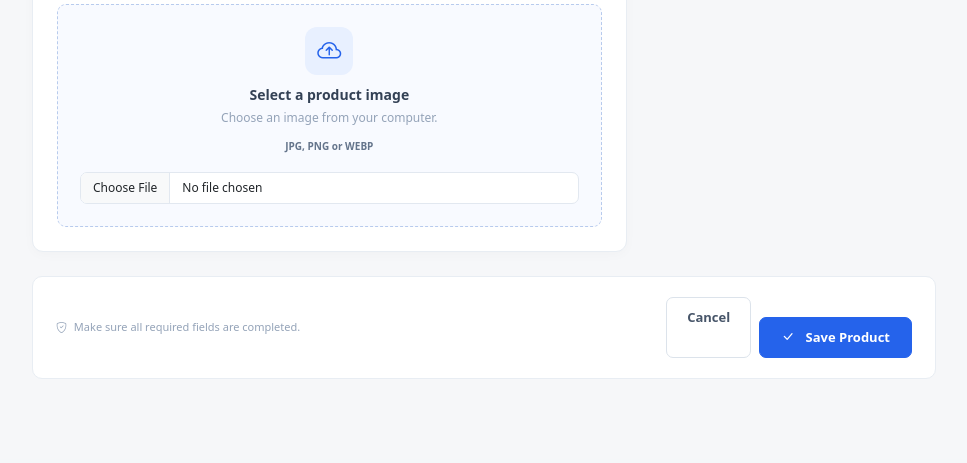
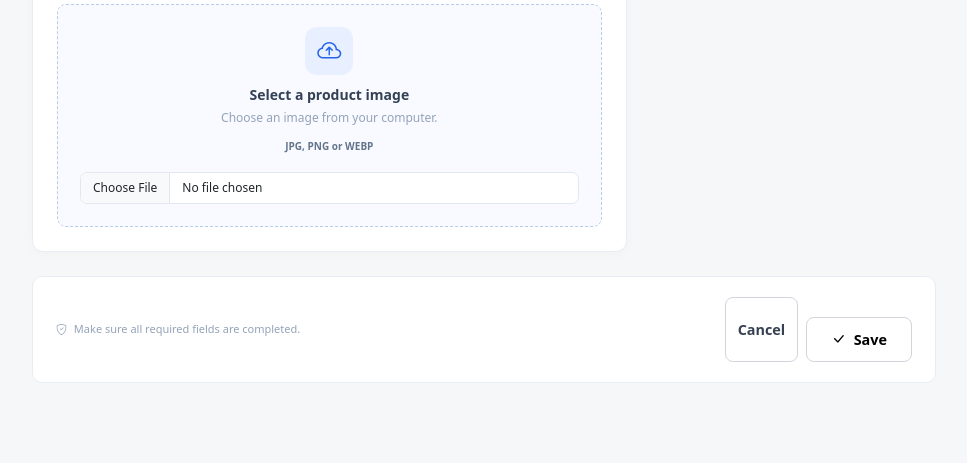
Before and after one commit to Christian-pc/Search-N-Go, a Node server app: page /admin/products/new in a window 1280 px wide. Shown: the part 997-1460 px from the top of the page, without its empty margins (156-1123 px from the left). Before the commit the page ends 1376 px from the top, so only its background shows below. Run offline with Node 20, Linux system fonts and the light colour scheme; the visitor is signed in with stand-in values (Sample User, id 1); some libraries are stand-ins or nearby versions.

Commit message:
small changes

```diff
--- a/public/css/styles.css
+++ b/public/css/styles.css
@@ -1332,38 +1340,53 @@ home page
     color: #94a3b8;
     font-size: 11px;
 }
-
 .cancel-btn {
-    padding: 10px 20px;
+    display: inline-flex;
+    align-items: center;
+    justify-content: center;
+
+    border: 1px solid #d1d5db;
+    border-radius: 8px;
     background: #ffffff;
-    border: 1px solid #dce3eb;
-    color: #475569;
-    border-radius: 7px;
-    font-size: 13px;
+    color: #374151;
     font-weight: 600;
+    font-size: 0.9rem;
+    text-decoration: none;
+    transition: all 0.2s ease;
 }
 
 .cancel-btn:hover {
-    background: #f8fafc;
-    border-color: #cbd5e1;
-    color: #1e293b;
-}
+    background: #f3f4f6;
+    border-color: #9ca3af;
+    color: #111827;
+}
+
+
 
 .save-product-btn {
-    padding: 10px 21px;
-    background: #2563eb;
-    border: 1px solid #2563eb;
-    color: white;
-    border-radius: 7px;
-    font-size: 13px;
+    display: inline-flex;
+    align-items: center;
+    justify-content: center;
+    padding: 11px 24px;
+    border: 1px solid #d1d5db;
+    border-radius: 8px;
+    background: #FFFFFF;
+    color: #000;
     font-weight: 600;
-    transition: 0.2s;
+    font-size: 0.9rem;
+    transition: all 0.2s ease;
 }
 
 .save-product-btn:hover {
-    background: #1d4ed8;
-    color: white;
-    border-color: #1d4ed8;
+    background: #f3f4f6;
+    border-color: #9ca3af;
+    color: #111827;
+}
+
+
+
+.save-product-btn:active {
+    transform: translateY(0);
 }
 
 /* ================================
--- a/public/js/product-search.js
+++ b/public/js/product-search.js
@@ -29,8 +29,10 @@ function makeProductCard(product) {
 
     const details = makeElement('div', 'product-details');
     details.append(
+
+        makeElement('h3', 'product-name', product.name || ''),
         makeElement('p', 'product-brand', product.brand || ''),
-        makeElement('h3', '', product.name || ''),
+
         makeElement('p', 'product-code', `Product Code: ${product.code || ''}`)
     );
 
@@ -38,9 +40,7 @@ function makeProductCard(product) {
         details.append(makeElement('p', 'product-description', product.description));
     }
 
-    const meta = makeElement('div', 'product-meta');
-    meta.append(makeElement('span', 'product-category', product.category || ''));
-    details.append(meta);
+
 
     const footer = makeElement('div', 'product-footer');
     const price = Number(product.price);
--- a/repositories/productRepository.js
+++ b/repositories/productRepository.js
@@ -12,32 +12,6 @@ async function findAll() {
          JOIN Categories c ON c.CategoryId = p.CategoryId
          LEFT JOIN Inventory i ON i.ProductId = p.ProductId
          ORDER BY p.ProductId DESC`
-    );
-    return rows;
-}
-
-async function search({ term = '', categoryId = null } = {}) {
-    const conditions = [];
-    const params = [];
-
-    if (term) {
-        conditions.push('p.ProductName LIKE ?');
-        params.push(`${term}%`);
-    }
-    if (categoryId !== null) {
-        conditions.push('p.CategoryId = ?');
-        params.push(categoryId);
-    }
-
-    const where = conditions.length ? `WHERE ${conditions.join(' AND ')}` : '';
-    const [rows] = await pool.execute(
-        `SELECT ${PRODUCT_COLUMNS}, c.CategoryName AS category
-         FROM Products p
-         JOIN Categories c ON c.CategoryId = p.CategoryId
-         LEFT JOIN Inventory i ON i.ProductId = p.ProductId
-         ${where}
-         ORDER BY p.ProductId DESC`,
-        params
     );
     return rows;
 }
@@ -60,13 +34,6 @@ async function findCategories() {
     return rows;
 }
 
-async function saveSearch(userId, term) {
-    await pool.execute(
-        'INSERT INTO SearchHistory (UserId, SearchTerm) VALUES (?, ?)',
-        [userId, term]
-    );
-}
-
 // Products and Inventory are separate tables, so write both or neither
 async function inTransaction(work) {
     const conn = await pool.getConnection();
@@ -84,6 +51,7 @@ async function inTransaction(work) {
 }
 
 // Returns the new product id. Database errors (like ER_DUP_ENTRY) are passed up to the caller.
+
 async function create(p) {
     return inTransaction(async conn => {
         const [result] = await conn.execute(
@@ -140,14 +108,4 @@ async function createCategory(name) {
     return result.insertId;
 }
 
-module.exports = {
-    findAll,
-    search,
-    findById,
-    findCategories,
-    saveSearch,
-    createCategory,
-    create,
-    update,
-    remove
-};
+module.exports = { findAll, findById, findCategories, createCategory, create, update, remove };
--- a/views/admin-product-form.handlebars
+++ b/views/admin-product-form.handlebars
@@ -335,7 +335,7 @@
 
                 <button type="submit" class="btn save-product-btn">
                     <i class="bi bi-check-lg me-2"></i>
-                    Save Product
+                    Save
                 </button>
             </div>
 
```
Also changed, not shown: other parts of public/css/styles.css (+20 -12 lines), views/home.handlebars (+31 -48 lines), views/profile.handlebars (+5 -7 lines).
